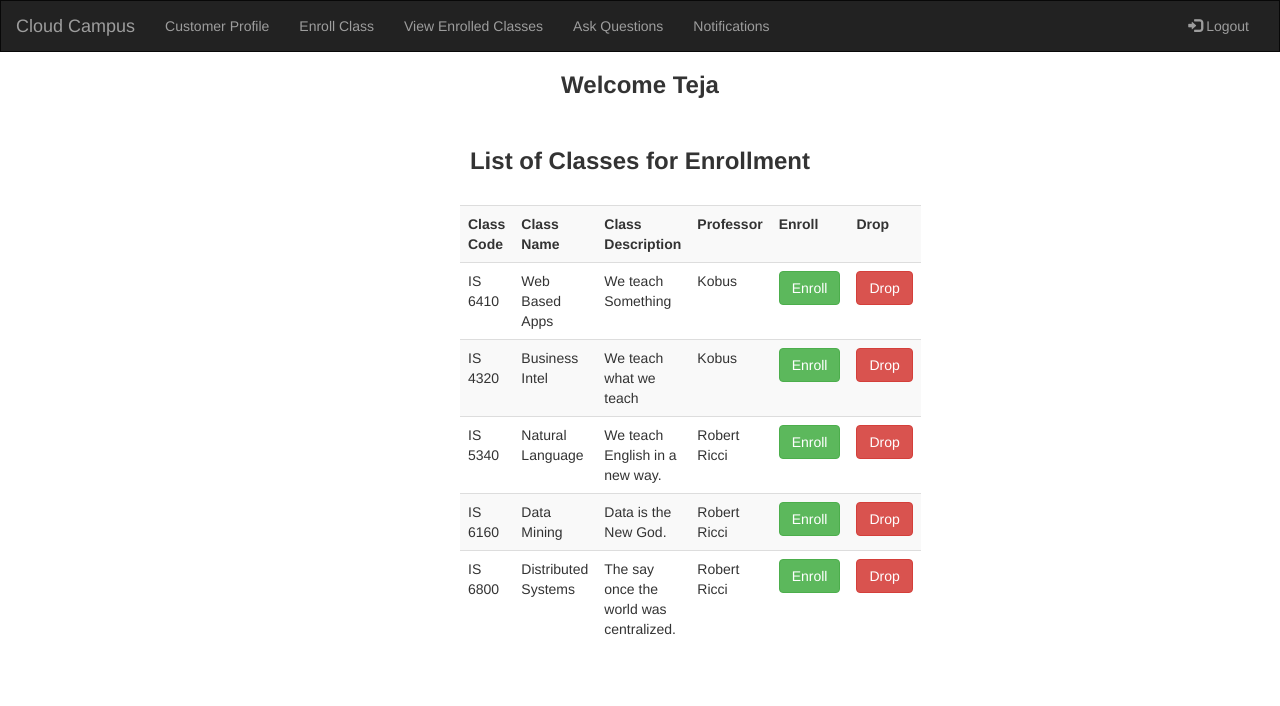
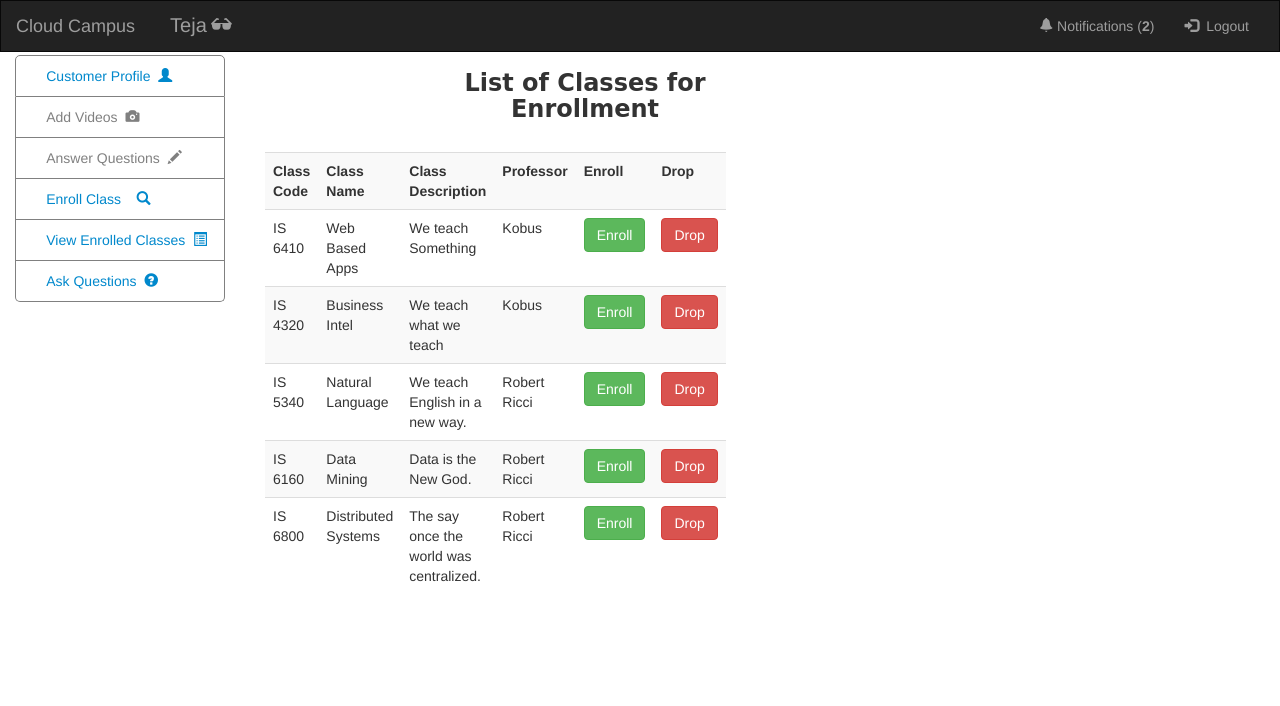
Before and after one commit to TejaKommineni/CloudCampus, a PHP site: page /enrollclass.php in a window 1280 px wide. Shown: the top 706 px of the page. Run offline with PHP 8.4, Linux system fonts and the light colour scheme; a user stored in the database is signed in; data comes from the database, SQL or seed files in the repository; grey boxes labelled with a size stand in for pictures from a placeholder-image service; some libraries are stand-ins or nearby versions.

Commit message:
style changes

```diff
--- a/answerquestions.php
+++ b/answerquestions.php
@@ -69,7 +69,7 @@ if ($result = $mysqli->query("SELECT * FROM class WHERE Professor = '$id'"))
         echo "</br>";
         echo "<form method='post' action='answerquestions.php' id=\"viewEnrolledClassForm\">";
         echo " <div class='form-group'>";
-        echo "<label for='enrolledclass'>Post Answers for Student Questions</label>";
+        echo "<label for='enrolledclass' class='list-classes-txt'>Post Answers for Student Questions</label>";
         echo "<div class=\"form-group\" name=\"classId\" id=\"classId\" class=\"form-control\" required>";
         echo "<select id='selectedClass', name='selectedClass', class=\"form-control\">";
         while ($row = $result->fetch_object()) {
@@ -91,7 +91,7 @@ if ($result = $mysqli->query("SELECT * FROM class WHERE Professor = '$id'"))
         echo "</select>";
         echo "</div>";
         echo "</div>";
-        echo "<button type='submit' class='btn btn-default'>Submit</button>";
+        echo "<button type='submit' class='btn btn-primary'>Submit</button>";
         echo "</form>";
         echo "</br>";
 
@@ -115,7 +115,7 @@ if ($result = $mysqli->query("SELECT * FROM class WHERE Professor = '$id'"))
                         echo "<input type='hidden' name='userId' id='userId' value='$id'>";
                         echo "<input type='hidden' name='questionId' id='questionId' value='$question_row->Id'>";
                         echo "<br>";
-                        echo "<button type='submit' class='btn btn-default'>Post Answer</button>";
+                        echo "<button type='submit' class='btn btn-info'>Post Answer</button>";
                         echo "</div>";
                         echo "</form>";
 
--- a/askquestions.php
+++ b/askquestions.php
@@ -69,7 +69,7 @@ if ($result = $mysqli->query("SELECT * FROM enroll WHERE UserId = '$id'"))
         echo "</br>";
         echo "<form method='post' action='askquestions.php' id=\"viewEnrolledClassForm\">";
         echo " <div class='form-group'>";
-        echo "<label for='enrolledclass'>Post Questions for an Enrolled Class</label>";
+        echo "<label for='enrolledclass' class='list-classes-txt'>Post Questions for an Enrolled Class</label>";
         echo "<div class=\"form-group\" name=\"classId\" id=\"classId\" class=\"form-control\" required>";
         echo "<select id='selectedClass', name='selectedClass', class=\"form-control\">";
         while ($row = $result->fetch_object()) {
@@ -93,7 +93,7 @@ if ($result = $mysqli->query("SELECT * FROM enroll WHERE UserId = '$id'"))
         echo "</select>";
         echo "</div>";
         echo "</div>";
-        echo "<button type='submit' class='btn btn-default'>Submit</button>";
+        echo "<button type='submit' class='btn btn-primary'>Submit</button>";
         echo "</form>";
         echo "</br>";
 
@@ -123,7 +123,7 @@ if ($result = $mysqli->query("SELECT * FROM enroll WHERE UserId = '$id'"))
                 echo "</div>";
                 echo "<input type='hidden' name='selectedClass' id='selectedClass' value='$classId'>";
                 echo "<input type='hidden' name='userId' id='userId' value='$id'>";
-                echo "<button type='submit' class='btn btn-default'>Post Question</button>";
+                echo "<button type='submit' class='btn btn-info'>Post Question</button>";
                 echo "</form>";
 
             }
--- a/enrollclass.php
+++ b/enrollclass.php
@@ -94,9 +94,9 @@ echo "<div class='col-xs-12 col-sm-8 col-md-4 col-sm-offset-2 col-md-offset-4'>"
 </br>
 _END;*/
 
-echo "<h3><b><center>List of Classes for Enrollment</center></b></h3>";
+echo "<h3><b><center class='list-classes-txt'>List of Classes for Enrollment</center></b></h3>";
 echo "</br>";
-echo "<table class='table table-striped table-hover'>";
+echo "<table class='table table-striped table-hover' id='view-classes-table'>";
 
 echo "<tbody>";
 echo "<tr><th>Class Code</th><th>Class Name</th><th>Class Description</th><th>Professor</th><th>Enroll</th><th>Drop</th></tr>";
--- /dev/null
+++ b/home.css
@@ -0,0 +1,87 @@
+/*#enroll-table{*/
+    /*width: 65em;*/
+    /*margin-left: -15em;*/
+/*}*/
+/*#view-classes-table{*/
+    /*width: 55em;*/
+    /*margin-left: -15em;*/
+/*}*/
+#enroll-table{
+    width: 65em;
+    margin-left: -10em;
+}
+#view-classes-table, #list-topics{
+    width: 55em;
+    margin-left: -10em;
+}
+#vertical-nav{
+    width: 15em;
+    /*margin-left: -1.5em;*/
+    margin-top: 0.2%;
+}
+#vertical-nav li{
+    text-align: left;
+    padding-left: 5%;
+    color: #999;
+    z-index: 1000;
+    border: 1px solid grey;
+    border-top: none;
+    margin-top: 0px;
+
+}
+#vertical-nav li:first-child {
+    border-top: 1px solid grey;
+    border-top-right-radius: 5px;
+    border-top-left-radius: 5px;
+}
+#vertical-nav li:last-child {
+    border-bottom-right-radius: 5px;
+    border-bottom-left-radius: 5px;
+}
+
+#vertical-nav li.active a{
+    text-align: left;
+    padding-left: 5%;
+
+}
+
+#vertical-nav li a{
+    /*background-color: #1a176d;*/
+    text-align: left;
+    padding-left: 10%;
+    color: #0088cc;
+
+}
+#vertical-nav li a:hover{
+    /*background-color: #1a176d;*/
+    color: grey;
+
+}
+/*.container{*/
+    /*margin-top: -17em;*/
+/*}*/
+#welcome-msg{
+    margin-top: -18em;
+    float: right;
+}
+.container{
+    position: absolute;
+    margin-top: -18em;
+}
+#notification-li{
+    width: 25em;
+}
+#user-name {
+    margin-top: 0.5em;
+    margin-left: 1em;
+    font-size: 20px;
+    color: #9d9d9d;
+}
+.list-classes-txt{
+    font-family: cursive;
+}
+a.disabled {
+    pointer-events: none;
+    cursor: default;
+    color: grey !important;
+}
--- a/homepage.php
+++ b/homepage.php
@@ -7,6 +7,7 @@ include('session.php');
   <meta charset="utf-8">
   <meta name="viewport" content="width=device-width, initial-scale=1">
   <link rel="stylesheet" href="https://maxcdn.bootstrapcdn.com/bootstrap/3.3.7/css/bootstrap.min.css">
+  <link rel="stylesheet" href="home.css">
   <script src="https://ajax.googleapis.com/ajax/libs/jquery/3.2.1/jquery.min.js"></script>
   <script src="https://maxcdn.bootstrapcdn.com/bootstrap/3.3.7/js/bootstrap.min.js"></script>
 
@@ -35,39 +36,77 @@ include('session.php');
       <a class="navbar-brand" href="homepage.php">Cloud Campus</a>
     </div>
     <div class="collapse navbar-collapse" id="myNavbar">
-      <ul class="nav navbar-nav">
-	  <li><a href="#">Customer Profile</a></li>
+      <ul class="nav navbar-nav nav-stacked">
+	  <li id="user-name"><?php echo $login_session; ?>&nbsp;<span class="glyphicon glyphicon-sunglasses"></span></li>
 
 
 
 
 
-      <?php
-        if($login_role == 'Professor')
-        {
-            echo "<li><a href=\"addvideos.php\">Add Videos</a></li>";
-            echo "<li><a href=\"answerquestions.php\">Answer Questions</a></li>";
-        }
-      if($login_role == 'Student')
-      {
-          echo " <li><a href=\"enrollclass.php\">Enroll Class</a></li>";
-          echo "<li><a href=\"viewenrolledclasses.php\">View Enrolled Classes</a></li>";
-          echo "<li><a href=\"askquestions.php\">Ask Questions</a></li>";
-      }
-      ?>
 
-	  <li><a href="#">Notifications</a></li>
 	</ul>
-	<ul class="nav navbar-nav navbar-right">
-      <li><a href="logout.php"><span class="glyphicon glyphicon-log-in"></span> Logout</a></li>
-    </ul>
+        <ul class="nav navbar-nav navbar-right">
+            <li class="dropdown">
+                <a href="#" class="dropdown-toggle" data-toggle="dropdown" role="button" aria-haspopup="true" aria-expanded="false"><span class="glyphicon glyphicon-bell"></span> Notifications (<b>2</b>)</a>
+                <ul class="dropdown-menu notify-drop" id="notification-li">
+                    <div class="notify-drop-title">
+                        <div class="row">
+                            <div class="col-md-6 col-sm-6 col-xs-6">Bildirimler (<b>2</b>)</div>
+                            <div class="col-md-6 col-sm-6 col-xs-6 text-right"><a href="" class="rIcon allRead" data-tooltip="tooltip" data-placement="bottom" title="tümü okundu."><i class="fa fa-dot-circle-o"></i></a></div>
+                        </div>
+                    </div>
+                    <!-- end notify title -->
+                    <!-- notify content -->
+                    <div class="drop-content">
+                        <li>
+                            <div class="col-md-3 col-sm-3 col-xs-3"><div class="notify-img"><img src="http://placehold.it/45x45" alt=""></div></div>
+                            <div class="col-md-9 col-sm-9 col-xs-9 pd-l0"><a href="">Ahmet</a> yorumladı. <a href="">Çicek bahçeleri...</a> <a href="" class="rIcon"><i class="fa fa-dot-circle-o"></i></a>
+
+                                <hr>
+                                <p class="time">Şimdi</p>
+                            </div>
+                        </li>
+
+
+
+                    </div>
+                    <div class="notify-drop-footer text-center">
+                        <a href=""><i class="fa fa-eye"></i> Tümünü Göster</a>
+                    </div>
+                </ul>
+            </li>
+            <li><a href="logout.php"><span class="glyphicon glyphicon-log-in"></span> &nbsp;Logout</a></li>
+        </ul>
     </div>
   </div>
 </nav>
 </div>
-  <div>
-<h3><b>Welcome <?php echo $login_session; ?></b></h3><br>
-</div>
+    <ul class="nav nav-pills nav-stacked" id="vertical-nav">
+        <li><a href="#">Customer Profile  &nbsp;<span class="glyphicon glyphicon-user"></span></a></li>
+        <?php
+
+        ?>
+        <?php
+        if($login_role == 'Professor')
+        {
+            echo "<li><a href=\"addvideos.php\">Add Videos &nbsp;<span class=\"glyphicon glyphicon-camera\"></span></a></li>";
+            echo "<li><a href=\"answerquestions.php\">Answer Questions &nbsp;<span class=\"glyphicon glyphicon-pencil\"></span></a></li>";
+            echo "<li><a href=\"enrollclass.php\" class='disabled'>Enroll Class   &nbsp;&nbsp;&nbsp;<span class=\"glyphicon glyphicon-search\"></span></a></li>";
+            echo "<li><a href=\"viewenrolledclasses.php\" class='disabled'>View Enrolled Classes &nbsp;<span class=\"glyphicon glyphicon-list-alt\"></span></a></li>";
+            echo "<li><a href=\"askquestions.php\" class='disabled'>Ask Questions &nbsp;<span class=\"glyphicon glyphicon-question-sign\"></span></a></li>";
+        }
+        if($login_role == 'Student')
+        {
+            echo "<li><a href=\"addvideos.php\" class='disabled'>Add Videos &nbsp;<span class=\"glyphicon glyphicon-camera\"></span></a></li>";
+            echo "<li><a href=\"answerquestions.php\" class='disabled'>Answer Questions &nbsp;<span class=\"glyphicon glyphicon-pencil\"></span></a></li>";
+            echo "<li><a href=\"enrollclass.php\">Enroll Class   &nbsp;&nbsp;&nbsp;<span class=\"glyphicon glyphicon-search\"></span></a></li>";
+            echo "<li><a href=\"viewenrolledclasses.php\">View Enrolled Classes &nbsp;<span class=\"glyphicon glyphicon-list-alt\"></span></a></li>";
+            echo "<li><a href=\"askquestions.php\">Ask Questions &nbsp;<span class=\"glyphicon glyphicon-question-sign\"></span></a></li>";
+        }
+        ?>
+
+<!--        <li><a href="redeem.php">Redeem</a></li>-->
+    </ul>
 </div>
 
 
--- a/viewenrolledclasses.php
+++ b/viewenrolledclasses.php
@@ -72,7 +72,7 @@ if ($result = $mysqli->query("SELECT * FROM enroll WHERE UserId = '$id'"))
         echo "</select>";
         echo "</div>";
         echo "</div>";
-        echo "<button type='submit' class='btn btn-default'>Submit</button>";
+        echo "<button type='submit' class='btn btn-primary'>Watch Videos</button>";
         echo "</form>";
         echo "</br>";
 
@@ -81,7 +81,7 @@ if ($result = $mysqli->query("SELECT * FROM enroll WHERE UserId = '$id'"))
 
         }
         else {
-            echo "<table class='table table-striped table-hover'>";
+            echo "<table class='table table-striped table-hover' id='view-classes-table'>";
             echo "<tbody>";
             echo "<tr><th>Topic</th><th>URL</th></tr>";
             $classId = $_POST['selectedClass'];
@@ -91,7 +91,7 @@ if ($result = $mysqli->query("SELECT * FROM enroll WHERE UserId = '$id'"))
 
                     echo "<tr>";
                     echo "<td>" . $video_row->Topic . "</td>";
-                    echo "<td>" . $video_row->Links . "</td>";
+                    echo "<td><a style='cursor: pointer;'>" . $video_row->Links . "</a></td>";
                     echo "</td>";
                     echo "</tr>";
                 }
```
Also changed, not shown: addvideos.php (+5 -5 lines).
